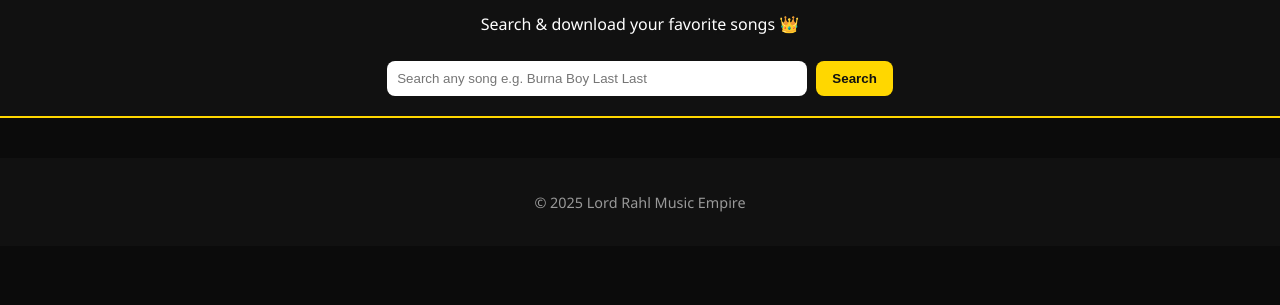
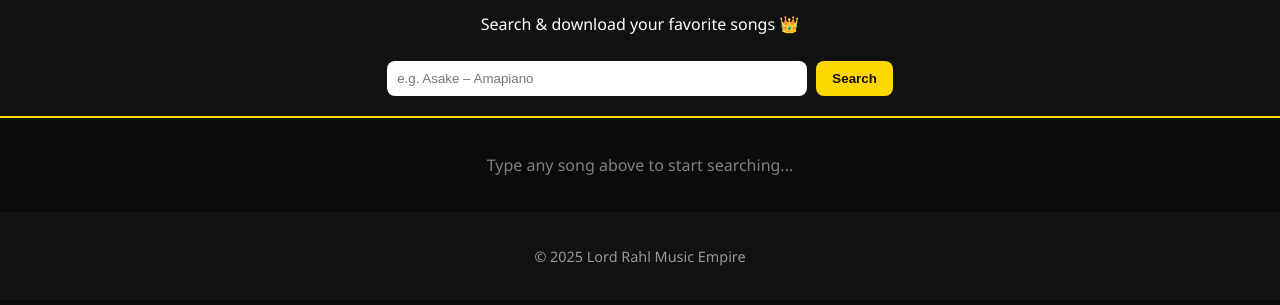
Before and after one commit to mastrerahl/MUsical-Rahl, a plain HTML site: page index.html in a window 1280 px wide. Shown: the part 87-392 px from the top of the page. Drawn offline with Linux system fonts and the light colour scheme.

Commit message:
Update index.html

```diff
--- a/index.html
+++ b/index.html
@@ -10,11 +10,13 @@
   <header>
     <h1>🎶 Musical Rahl</h1>
     <p>Search & download your favorite songs 👑</p>
-    <input type="text" id="searchInput" placeholder="Search any song e.g. Burna Boy Last Last" />
-    <button onclick="searchSongs()">Search</button>
+    <input type="text" id="searchInput" placeholder="e.g. Asake – Amapiano">
+    <button onclick="searchMusic()">Search</button>
   </header>
 
-  <main id="results"></main>
+  <main id="results">
+    <p style="text-align:center;color:gray">Type any song above to start searching...</p>
+  </main>
 
   <footer>
     <p>&copy; 2025 Lord Rahl Music Empire</p>
```
